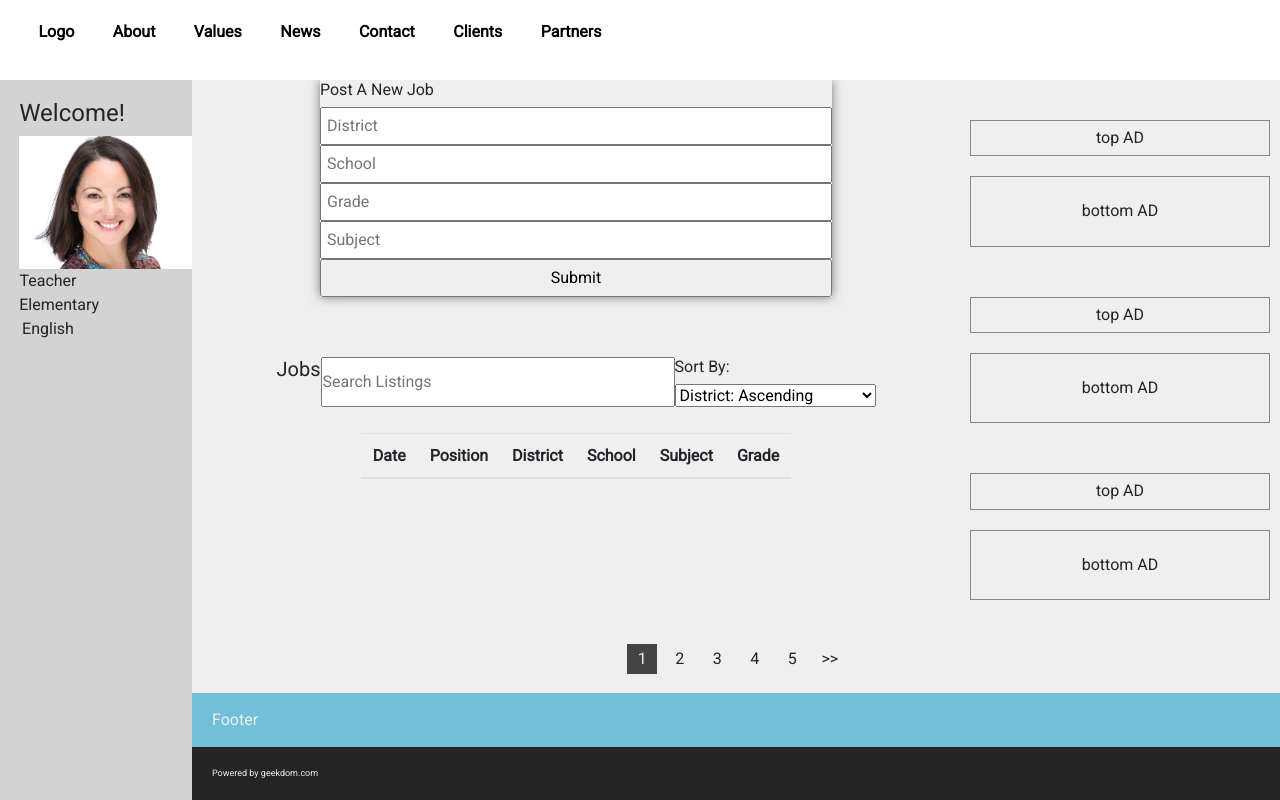
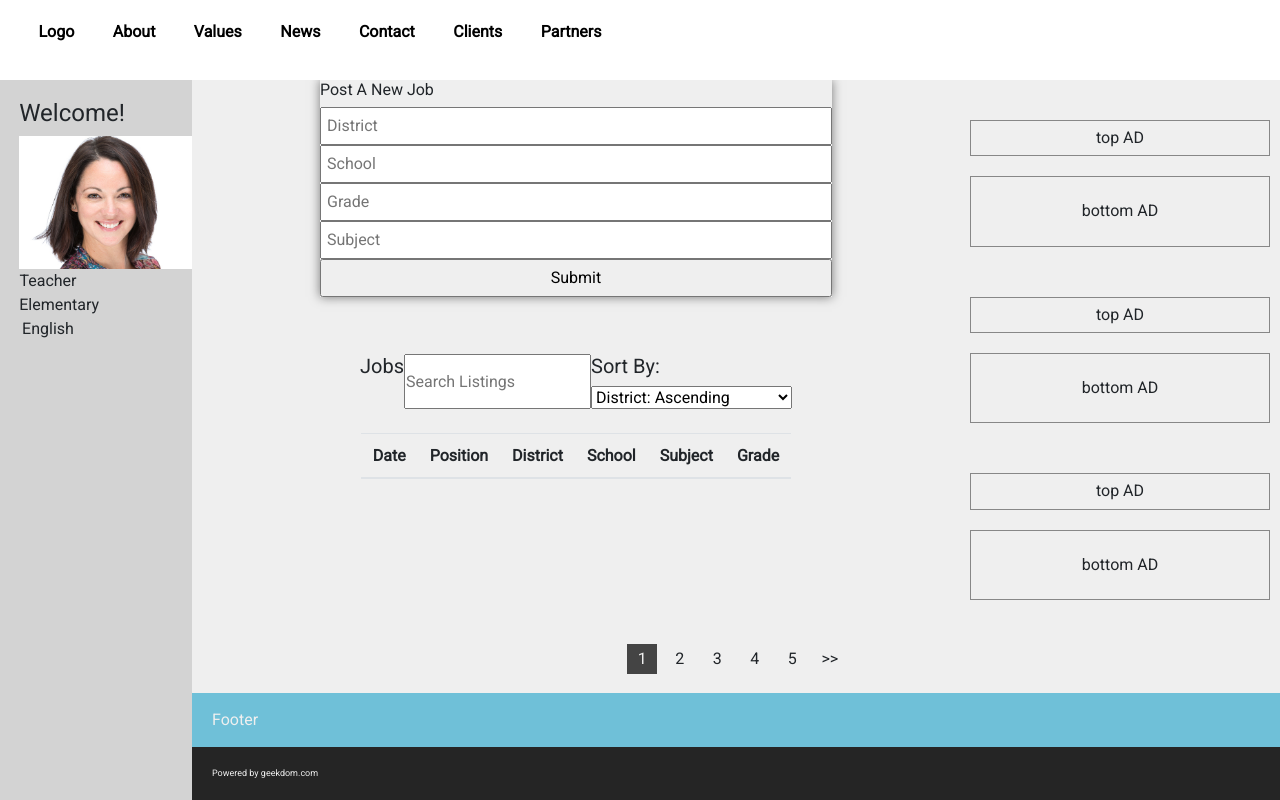
Before and after one commit to recruitedYou/recruitedYou-backend, a website: page public/dashboard.html in a window 1280 px wide. Drawn offline with nearby package versions, Linux system fonts and the light colour scheme; no server answers.

Commit message:
fixed the input bar

```diff
--- a/public/dashboard.html
+++ b/public/dashboard.html
@@ -59,10 +59,10 @@
 
             <section class="row mainItem item2">
                 <div class="main-sort-bar">
-                  <h5 id="listingType" class="main-sort-bar-item">Jobs</h5>
-                  <input type="text" id="search-listings" class="main-sort-bar-item searchInput" name="search-listings" size="40" placeholder="Search Listings">
+                  <h5 >Jobs</h5>
+                  <input type="text" id="search-listings" class="main-sort-bar-item searchInput" name="search-listings" placeholder="Search Listings">
                   <span class="main-sort-bar-item">
-                    <h6>Sort By: </h6>
+                    <h5>Sort By: </h5>
                     <select name="" id="sorting-dropdown">
                       <option value="district-asc">District: Ascending</option>
                       <option value="district-dsc">District: Descending</option>
```
Also changed, not shown: public/css/dashboard.css (+1 -15 lines).
